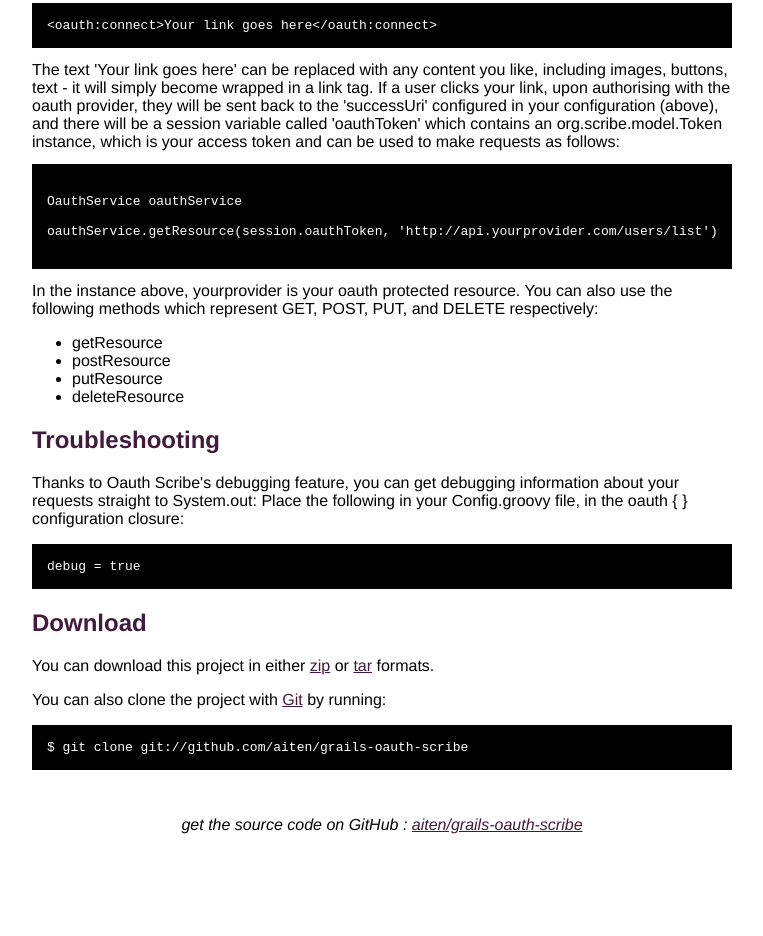
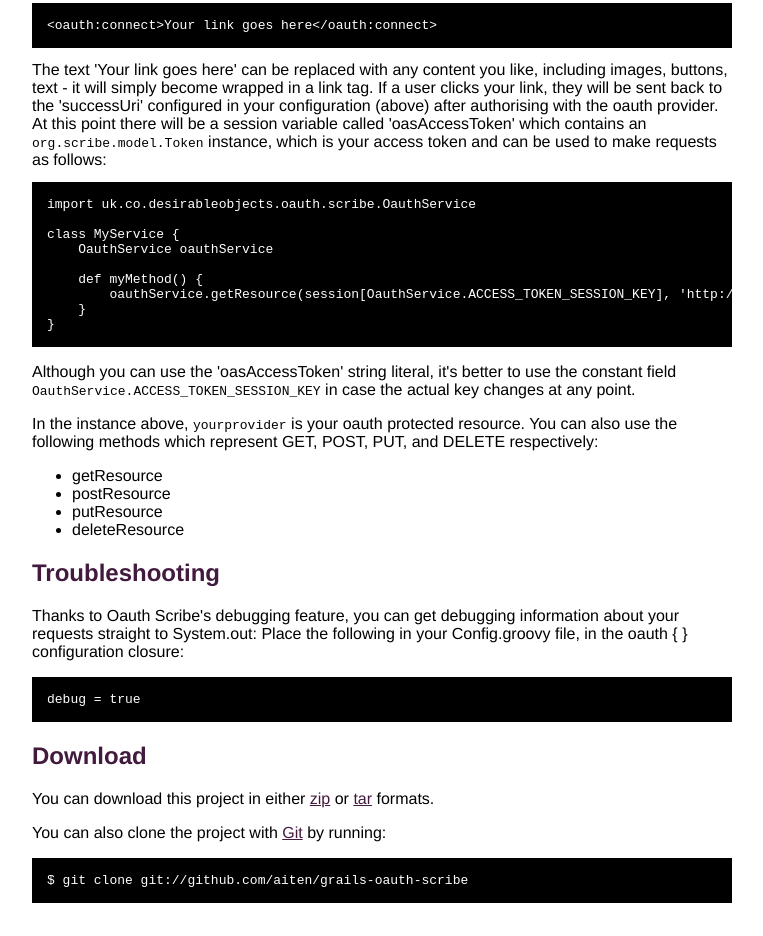
Before and after one commit to antony/grails-oauth-scribe, a plain HTML site: page index.html in a window 1280 px wide. Shown: the part 1827-2763 px from the top of the page, without its empty margins (258-1021 px from the left). Before the commit the page ends 2669 px from the top, so only its background shows below. Drawn offline with Linux system fonts and the light colour scheme.

Commit message:
Fix the docs to use the correct access token session key.

```diff
--- a/index.html
+++ b/index.html
@@ -120,17 +120,23 @@ Once configured, usage is very straightforward. When you want a user to connect
 
 The text 'Your link goes here' can be replaced with any content you like, including images, buttons, text - it will simply become wrapped in a link tag.
 
-If a user clicks your link, upon authorising with the oauth provider, they will be sent back to the 'successUri' configured in your configuration (above), and there will be a session variable called 'oauthToken' which contains an org.scribe.model.Token instance, which is your access token and can be used to make requests as follows:
+If a user clicks your link, they will be sent back to the 'successUri' configured in your configuration (above) after authorising with the oauth provider. At this point there will be a session variable called 'oasAccessToken' which contains an <tt>org.scribe.model.Token</tt> instance, which is your access token and can be used to make requests as follows:
 
 <pre>
+import uk.co.desirableobjects.oauth.scribe.OauthService
 
-OauthService oauthService
+class MyService {
+    OauthService oauthService
 
-oauthService.getResource(session.oauthToken, 'http://api.yourprovider.com/users/list')
-
+    def myMethod() {
+        oauthService.getResource(session[OauthService.ACCESS_TOKEN_SESSION_KEY], 'http://api.yourprovider.com/users/list')
+    }
+}
 </pre>
 
-In the instance above, yourprovider is your oauth protected resource. You can also use the following methods which represent GET, POST, PUT, and DELETE respectively:
+<p>Although you can use the 'oasAccessToken' string literal, it's better to use the constant field <tt>OauthService.ACCESS_TOKEN_SESSION_KEY</tt> in case the actual key changes at any point.</p>
+
+<p>In the instance above, <tt>yourprovider</tt> is your oauth protected resource. You can also use the following methods which represent GET, POST, PUT, and DELETE respectively:</p>
 
 <ul>
 <li>getResource</li>
```
